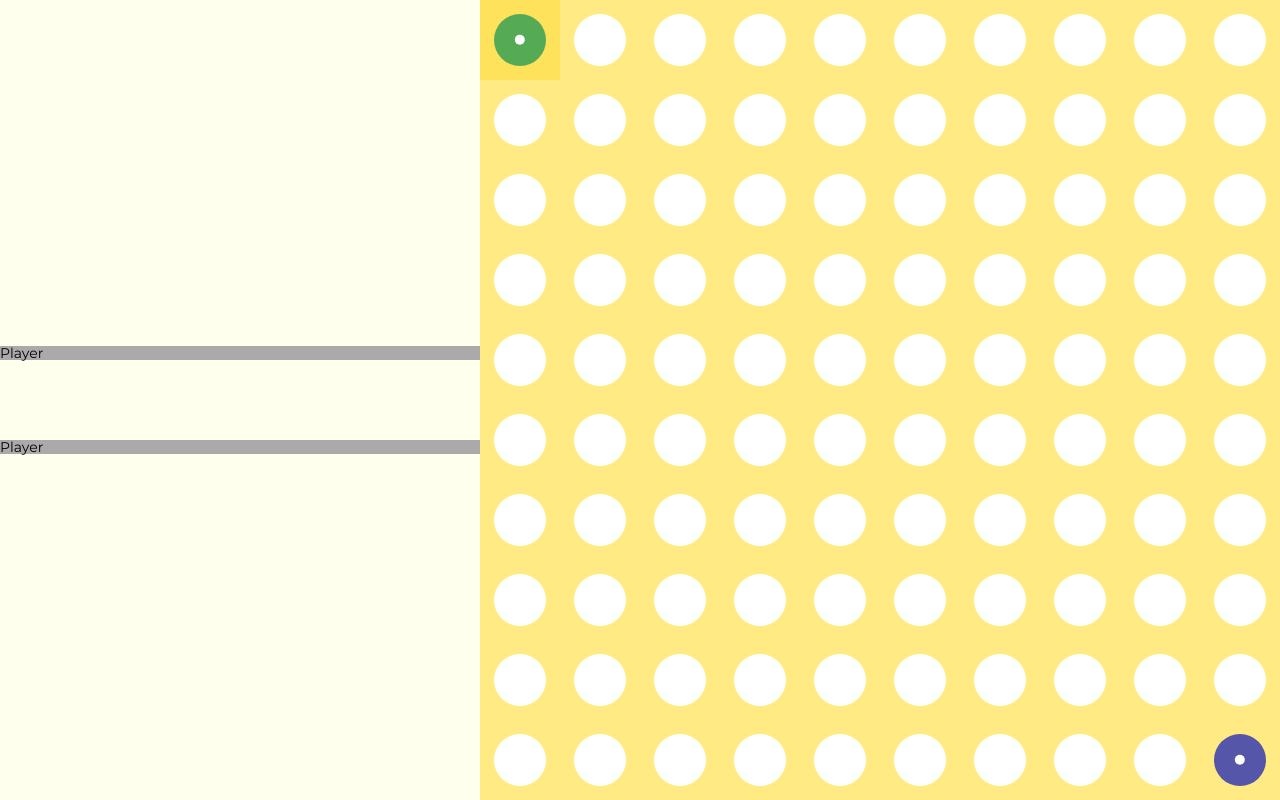
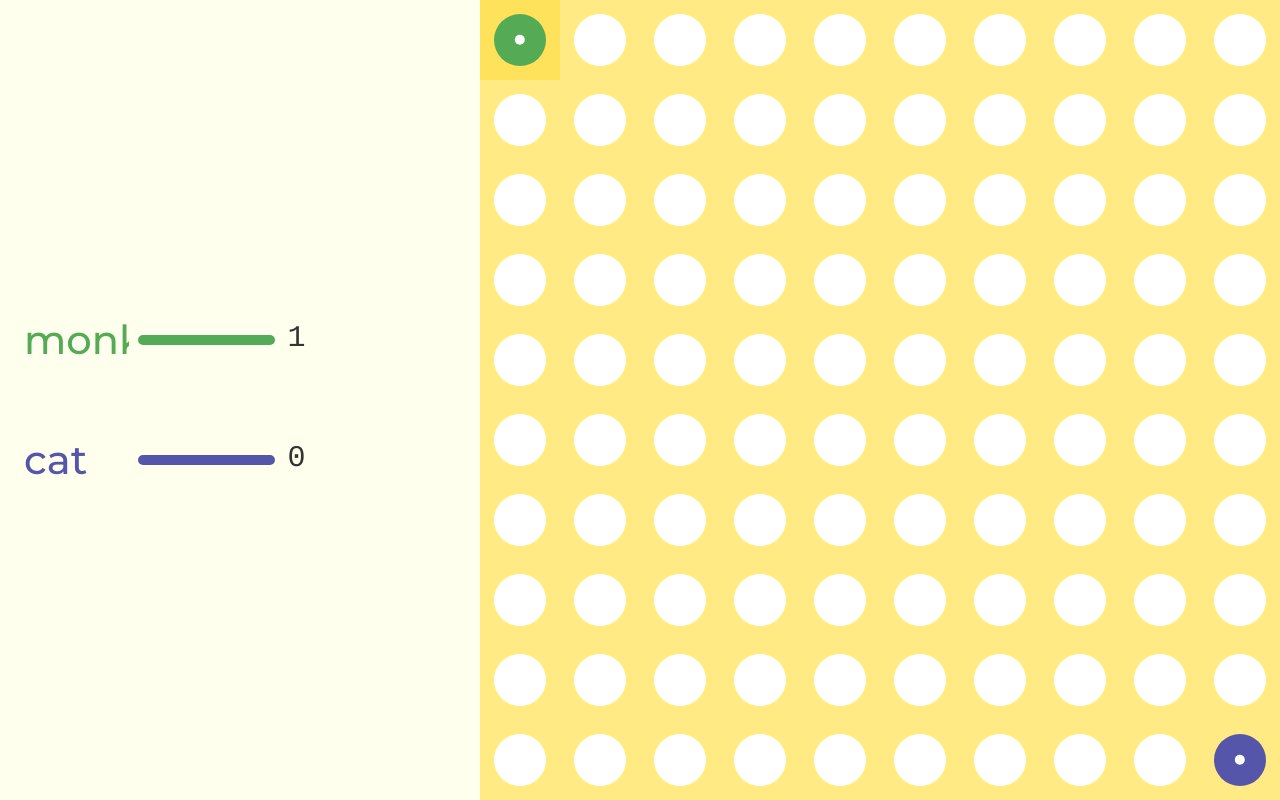
Before and after one commit to DragMonSTR/dots-game, a Vue app: page / in a window 1280 px wide. Built offline with nearby package versions, Linux system fonts and the light colour scheme.

Commit message:
Update Player component
Add reactive player data

```diff
--- a/src/components/Player.vue
+++ b/src/components/Player.vue
@@ -1,6 +1,17 @@
 <template>
   <div class="player">
-    Player
+    <div class="player__name"
+         :style="{'color': player.color}">
+      {{ player.name }}
+    </div>
+    <div class="player__score-wrapper">
+      <div class="player__score-bar"
+           :style="{'background-color': player.color}">
+        <div class="player__score">
+          {{player.countCellsNumber()}}
+        </div>
+      </div>
+    </div>
   </div>
 </template>
 
@@ -21,6 +32,47 @@ export default {
 
 <style scoped>
 .player {
-  background-color: #aaa;
+  padding: 0 0 0 5%;
+
+  display: flex;
+  align-items: center;
+}
+
+
+.player__name {
+  width: 23%;
+  margin: 0 2% 0 0;
+
+  font-size: 40px;
+  font-weight: 500;
+
+  color: #333;
+  overflow: hidden;
+}
+
+
+.player__score-wrapper {
+  width: 60%;
+}
+
+.player__score-bar {
+  position: relative;
+  width: 50%;
+  height: 10px;
+
+  background-color: #afa;
+  border-radius: 10px;
+}
+
+.player__score {
+  position: absolute;
+  top: 0;
+  right: -1vw;
+  transform: translate(100%, -40%);
+
+  font-family: 'Cousine', monospace;
+  font-size: 30px;
+
+  color: #333;
 }
 </style>
```
